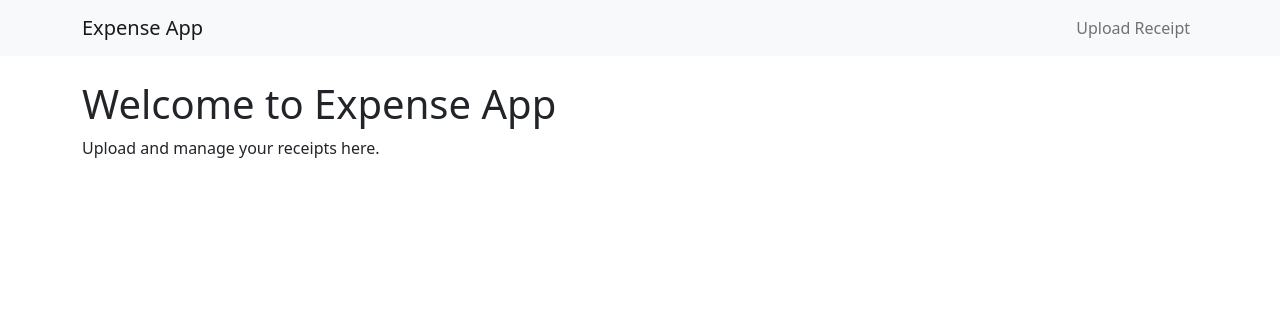
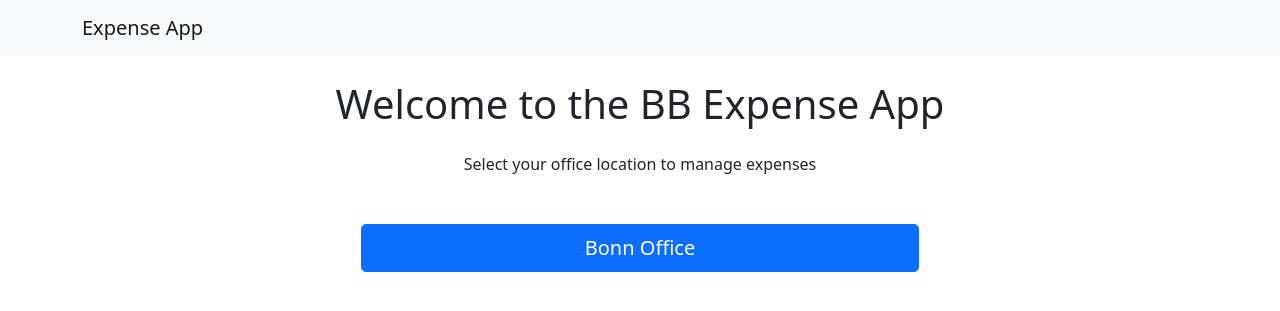
Before and after one commit to ThomasKLA10/expense-app, a Flask app: page / in a window 1280 px wide. Shown: the top 311 px of the page. Run offline with Flask 3, Linux system fonts and the light colour scheme.

Commit message:
Redesigned main page with office selection and create office dashboard

```diff
--- a/app/routes.py
+++ b/app/routes.py
@@ -11,6 +11,10 @@ main = Blueprint('main', __name__)
 def index():
     return render_template('index.html')
 
+@main.route('/office/<location>')
+def office(location):
+    return render_template('office.html', location=location)
+
 @main.route('/upload', methods=['GET', 'POST'])
 def upload():
     if request.method == 'POST':
--- a/app/templates/base.html
+++ b/app/templates/base.html
@@ -8,9 +8,6 @@
     <nav class="navbar navbar-expand-lg navbar-light bg-light">
         <div class="container">
             <a class="navbar-brand" href="/">Expense App</a>
-            <div class="navbar-nav">
-                <a class="nav-link" href="{{ url_for('main.upload') }}">Upload Receipt</a>
-            </div>
         </div>
     </nav>
     <div class="container mt-4">
--- a/app/templates/index.html
+++ b/app/templates/index.html
@@ -1,6 +1,17 @@
 {% extends "base.html" %}
 
 {% block content %}
-<h1>Welcome to Expense App</h1>
-<p>Upload and manage your receipts here.</p>
+<div class="text-center">
+    <h1 class="mb-4">Welcome to the BB Expense App</h1>
+    <p class="mb-5">Select your office location to manage expenses</p>
+
+    <div class="d-grid gap-3 col-md-6 mx-auto">
+        <a href="{{ url_for('main.office', location='bonn') }}" class="btn btn-primary btn-lg">
+            Bonn Office
+        </a>
+        <!-- Future offices will be added here -->
+        <!-- <a href="{{ url_for('main.office', location='berlin') }}" class="btn btn-primary btn-lg">Berlin Office</a> -->
+        <!-- <a href="{{ url_for('main.office', location='munich') }}" class="btn btn-primary btn-lg">Munich Office</a> -->
+    </div>
+</div>
 {% endblock %}
```
Also changed, not shown: app/templates/office.html (added, +21 -0 lines), 1 other file.
